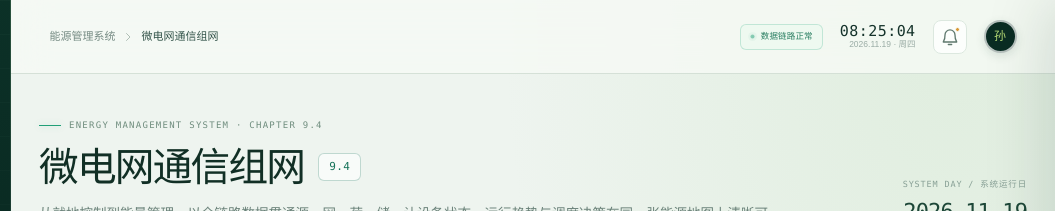
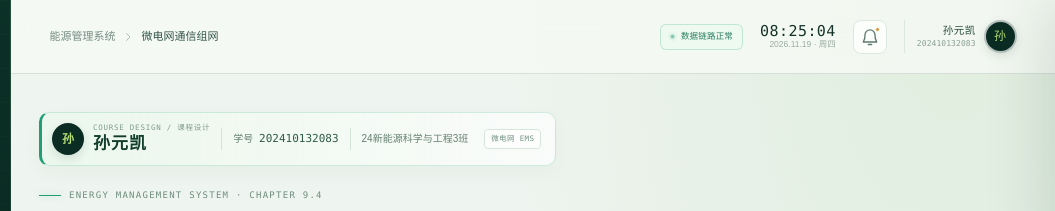
Before and after one commit to sky666568/Microgrid-Energy-Management-System, a plain HTML site: page index.html in a window 1280 px wide. Shown: the top 211 px of the page, 225-1280 px from the left. Drawn offline with Linux system fonts and the light colour scheme.

Commit message:
Add files via upload

```diff
--- a/index.html
+++ b/index.html
@@ -6,7 +6,7 @@
   <meta name="theme-color" content="#0b3127">
   <meta name="description" content="微电网能源管理系统界面：9.4 微电网通信组网，覆盖资源、互动、管理三类通信数据，以及就地控制层、监控层、能量管理层三层架构与六项核心功能。">
   <meta name="author" content="孙元凯">
-  <title>微电网能源管理系统 · 9.4 通信组网</title>
+  <title>微电网能源管理系统 · 9.4 通信组网 | 孙元凯</title>
   <style>
     :root {
       --bg: #eef4ef;
@@ -420,6 +420,32 @@
       background: var(--amber);
       border: 1px solid #f8fbf7;
     }
+    .top-user {
+      display: flex;
+      align-items: center;
+      gap: 8px;
+      padding-left: 12px;
+      border-left: 1px solid var(--line);
+    }
+    .top-user-copy {
+      display: flex;
+      flex-direction: column;
+      align-items: flex-end;
+      gap: 1px;
+      line-height: 1.25;
+    }
+    .top-user-copy strong {
+      color: #23483a;
+      font-size: 10.5px;
+      font-weight: 560;
+      letter-spacing: .04em;
+    }
+    .top-user-copy span {
+      color: #8a9f95;
+      font-family: var(--mono);
+      font-size: 8px;
+      letter-spacing: .01em;
+    }
     .top-avatar {
       display: grid;
       place-items: center;
@@ -476,7 +502,70 @@
     /* ============================================================
        Page hero
        ============================================================ */
-    .hero-section { padding-top: 34px; }
+    .hero-section { padding-top: 28px; }
+    .author-banner {
+      display: flex;
+      align-items: center;
+      flex-wrap: wrap;
+      gap: 9px;
+      width: fit-content;
+      max-width: 100%;
+      margin-bottom: 22px;
+      padding: 10px 14px 10px 10px;
+      border: 1px solid rgba(32, 159, 119, .18);
+      border-left: 3px solid var(--green-500);
+      border-radius: 10px;
+      background:
+        linear-gradient(90deg, rgba(235, 247, 236, .95), rgba(255, 255, 255, .68));
+      box-shadow: 0 7px 20px rgba(32, 73, 56, .035);
+    }
+    .author-avatar {
+      display: grid;
+      place-items: center;
+      flex: 0 0 auto;
+      width: 32px;
+      height: 32px;
+      border-radius: 50%;
+      background: var(--green-900);
+      color: var(--lime);
+      font-size: 12px;
+      font-weight: 600;
+      box-shadow: 0 4px 10px rgba(13, 53, 41, .12);
+    }
+    .author-primary { display: flex; flex-direction: column; gap: 1px; line-height: 1.15; }
+    .author-primary small {
+      color: #819b8d;
+      font-family: var(--mono);
+      font-size: 7.5px;
+      letter-spacing: .1em;
+    }
+    .author-primary strong {
+      color: #123c2c;
+      font-size: 17px;
+      font-weight: 600;
+      letter-spacing: .06em;
+    }
+    .author-divider { width: 1px; height: 22px; margin: 0 2px; background: #d3e4d7; }
+    .author-detail { color: #647f71; font-size: 10px; white-space: nowrap; }
+    .author-detail b {
+      margin-left: 3px;
+      color: #315b47;
+      font-family: var(--mono);
+      font-size: 11px;
+      font-weight: 500;
+    }
+    .author-tag {
+      margin-left: 7px;
+      padding: 3px 6px;
+      border: 1px solid #d7e6da;
+      border-radius: 4px;
+      background: rgba(255, 255, 255, .58);
+      color: #6f917f;
+      font-family: var(--mono);
+      font-size: 7.5px;
+      letter-spacing: .05em;
+      white-space: nowrap;
+    }
     .hero-head {
       display: flex;
       align-items: flex-end;
@@ -1466,6 +1555,8 @@
     }
     @media (max-width: 760px) {
       .topbar-right { gap: 10px; }
+      .top-user { padding-left: 8px; }
+      .top-user-copy { display: none; }
       .breadcrumb { display: none; }
       .live-pill { height: 24px; }
       .clock span { display: none; }
@@ -1473,6 +1564,12 @@
       .main-content { padding-left: 15px; padding-right: 15px; }
       .app-footer { padding-left: 15px; padding-right: 15px; flex-direction: column; align-items: flex-start; gap: 5px; }
       .section { padding-top: 32px; scroll-margin-top: 72px; }
+      .author-banner { gap: 7px; padding: 9px 11px 9px 9px; }
+      .author-primary strong { font-size: 16px; }
+      .author-divider { display: none; }
+      .author-detail { font-size: 9.5px; }
+      .author-detail b { font-size: 10px; }
+      .author-tag { display: none; }
       .hero-title-row h1 { font-size: 31px; }
       .hero-lead { font-size: 12px; }
       .kpi-grid { gap: 9px; }
@@ -1679,7 +1776,13 @@
             <svg class="icon"><use href="#i-bell"></use></svg>
             <span class="notify-dot"></span>
           </button>
-          <div class="top-avatar" title="孙元凯 · 202410132083">孙</div>
+          <div class="top-user">
+            <div class="top-user-copy">
+              <strong>孙元凯</strong>
+              <span>202410132083</span>
+            </div>
+            <div class="top-avatar" title="孙元凯 · 202410132083 · 24新能源科学与工程3班">孙</div>
+          </div>
         </div>
       </header>
 
@@ -1695,6 +1798,18 @@
              OVERVIEW
              ====================================================== -->
         <section class="section hero-section" id="overview">
+          <div class="author-banner" aria-label="课程设计信息">
+            <span class="author-avatar" aria-hidden="true">孙</span>
+            <span class="author-primary">
+              <small>COURSE DESIGN / 课程设计</small>
+              <strong>孙元凯</strong>
+            </span>
+            <span class="author-divider" aria-hidden="true"></span>
+            <span class="author-detail">学号 <b>202410132083</b></span>
+            <span class="author-divider" aria-hidden="true"></span>
+            <span class="author-detail">24新能源科学与工程3班</span>
+            <span class="author-tag">微电网 EMS</span>
+          </div>
           <div class="hero-head">
             <div>
               <div class="eyebrow">ENERGY MANAGEMENT SYSTEM · CHAPTER 9.4</div>
```
